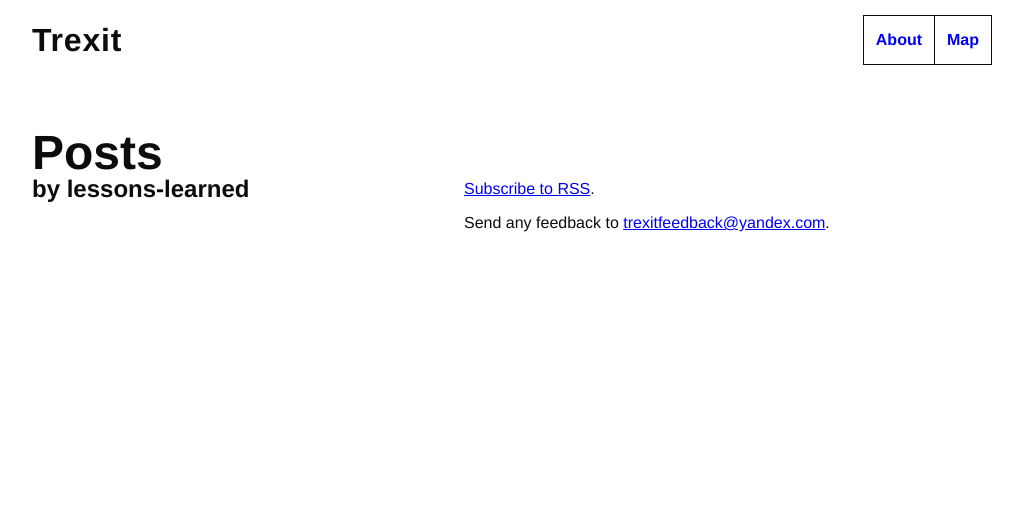
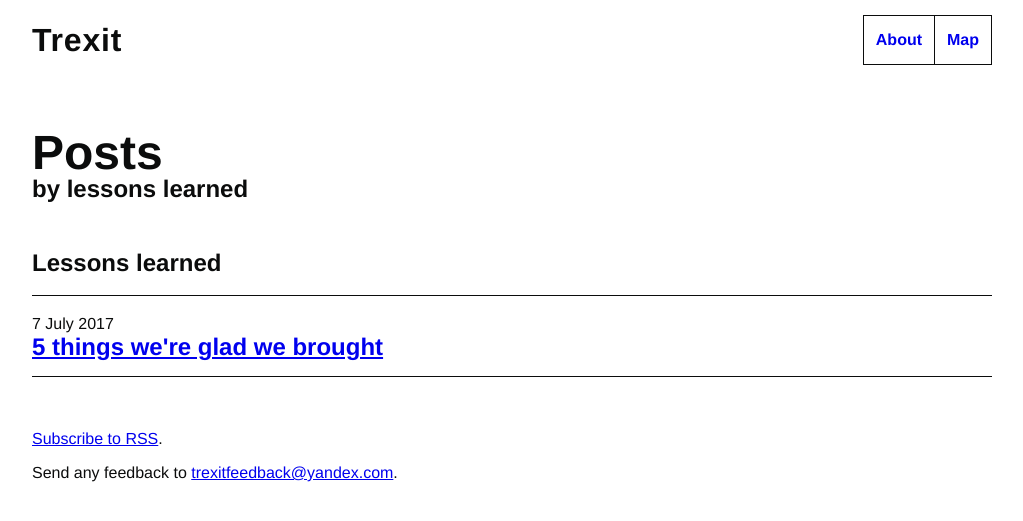
Before and after one commit to tombye/trexit, a Jekyll site: the page built from lessons-learned/index.md, in a window 1280 px wide. Shown: the top 521 px of the page, without its empty margins (128-1151 px from the left). Built offline with Jekyll 4.4.1, drawn with Linux system fonts in a browser that asks for light colours.

Commit message:
Add first post and tag to grouping page

```diff
--- a/_posts/2017-07-07-5-things.markdown
+++ b/_posts/2017-07-07-5-things.markdown
@@ -6,6 +6,7 @@ categories: jekyll update
 tags:
 - "France"
 - "Grandes randonnées"
+- "Lessons learned"
 ---
 
 ## Dr Bronner's soap (baby unscented)
--- a/lessons-learned/index.md
+++ b/lessons-learned/index.md
@@ -1,5 +1,6 @@
 ---
 layout: grouping
-grouping_name: lessons-learned
+grouping_name: "lessons learned"
 grouping_tags:
+- "Lessons learned"
 ---
```
